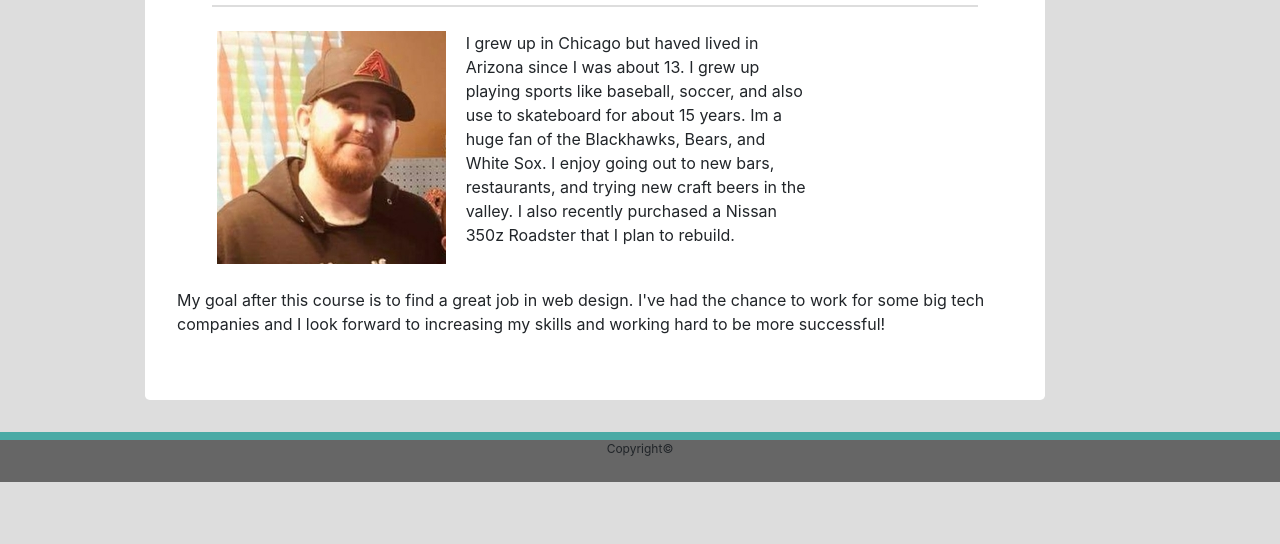
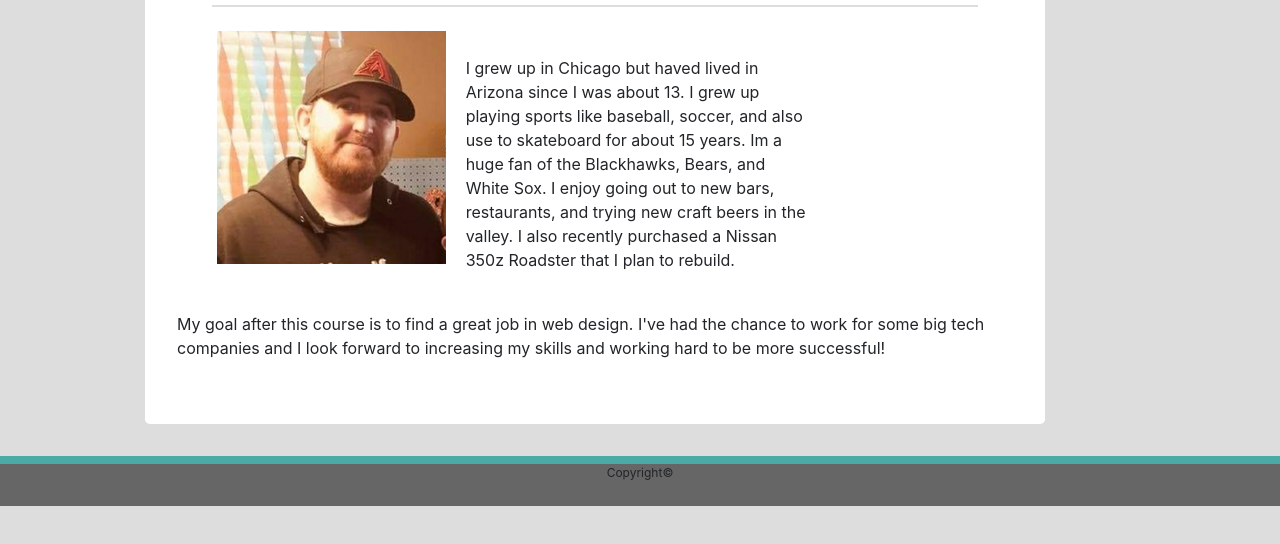
Before and after one commit to tsalvati84/Bootstrap-Portfolio, a plain HTML site: page index.html in a window 1280 px wide. Shown: the part 208-752 px from the top of the page. Drawn offline with nearby package versions, Linux system fonts and the light colour scheme.

Commit message:
Bootstrap-Portfolio

```diff
--- a/index.html
+++ b/index.html
@@ -41,7 +41,7 @@
                     </div>
 
                     <div class="col-md-8">
-                        <div style="margin-right: 200px;">
+                        <div style="margin-right: 200px; margin-top: 25px;">
                            <p> I grew up in Chicago but haved lived in Arizona since I was about 13. I grew up playing sports like baseball, soccer, and
                             also use to skateboard for about 15 years. Im a huge fan of the Blackhawks, Bears, and White
                             Sox. I enjoy going out to new bars, restaurants, and trying new craft beers in the valley. I
```
Also changed, not shown: contact.html (+1 -1 lines), portfolio.html (+1 -1 lines).
